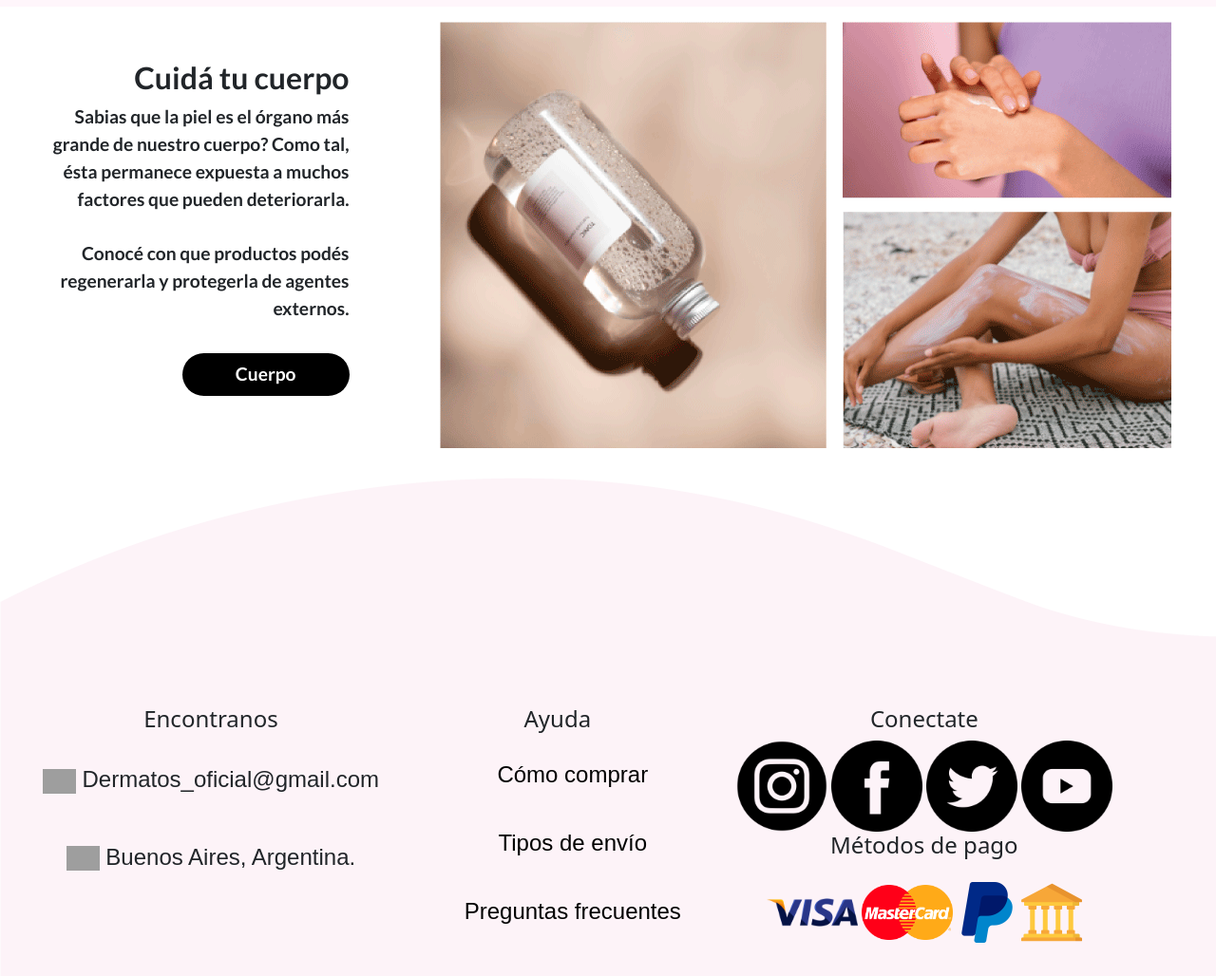
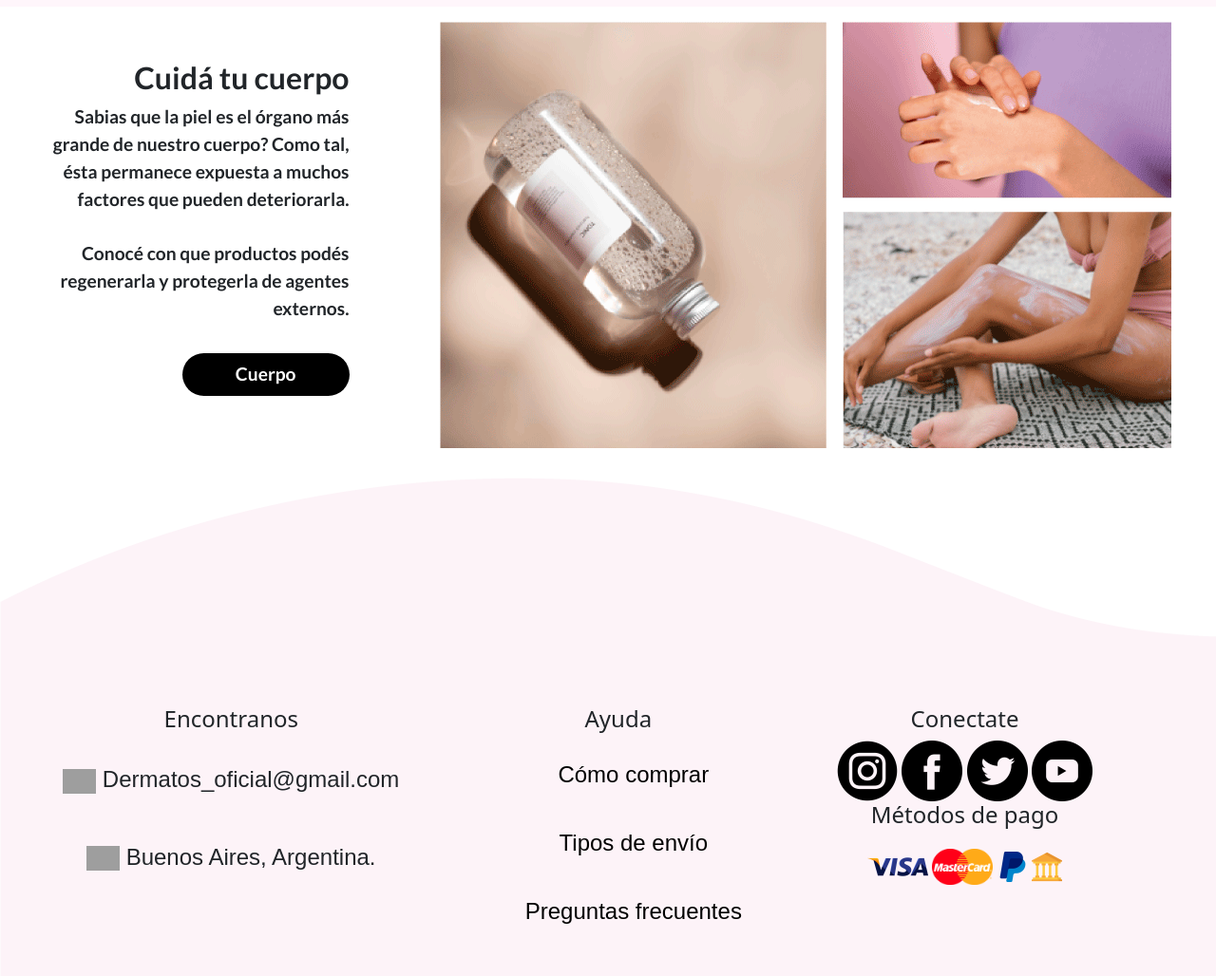
Before and after one commit to Shulis56/De-cero, a website: page index.html in a window 1280 px wide. Shown: the part 1747-2775 px from the top of the page at 95% size. Drawn offline with nearby package versions, Linux system fonts and the light colour scheme; grey boxes are pictures that could not be loaded; a web font is replaced by a local one.

Commit message:
tamaño logos footer

```diff
--- a/styles.scss
+++ b/styles.scss
@@ -522,15 +522,15 @@ footer{
     .redes-pagos{
         text-align: center;
         .bloque-redes__logos{
-            width: 6rem;
+            width: 4rem;
             height: auto;
         }
         .bloque-pago__logos{
-            width: 6rem;
+            width: 4rem;
             height: auto;
         }
         .bloque-pago__logos--tamaño{
-            width: 4rem;
+            width: 2rem;
         }
     }
 }
```
Also changed, not shown: styles.css.
